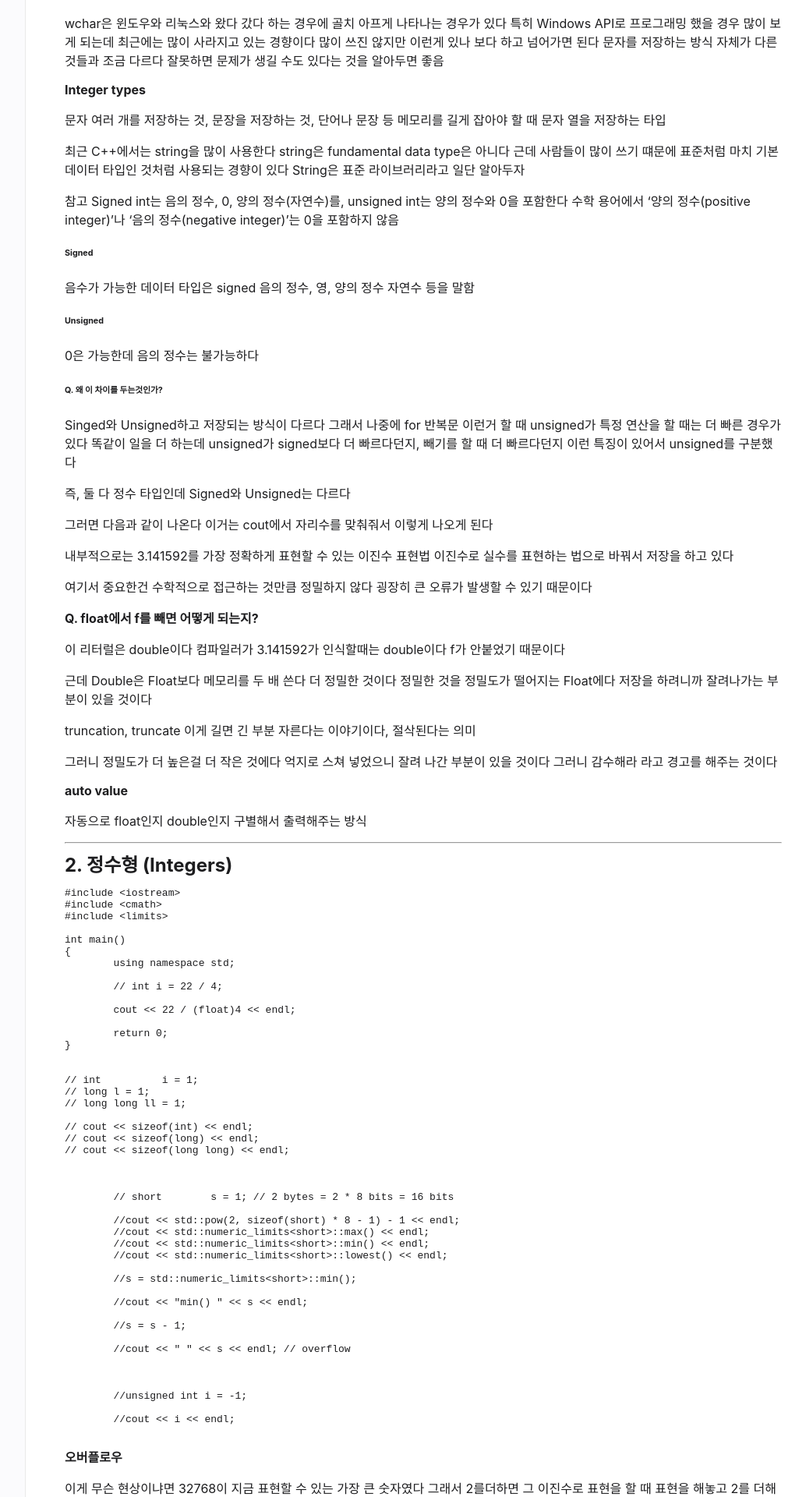
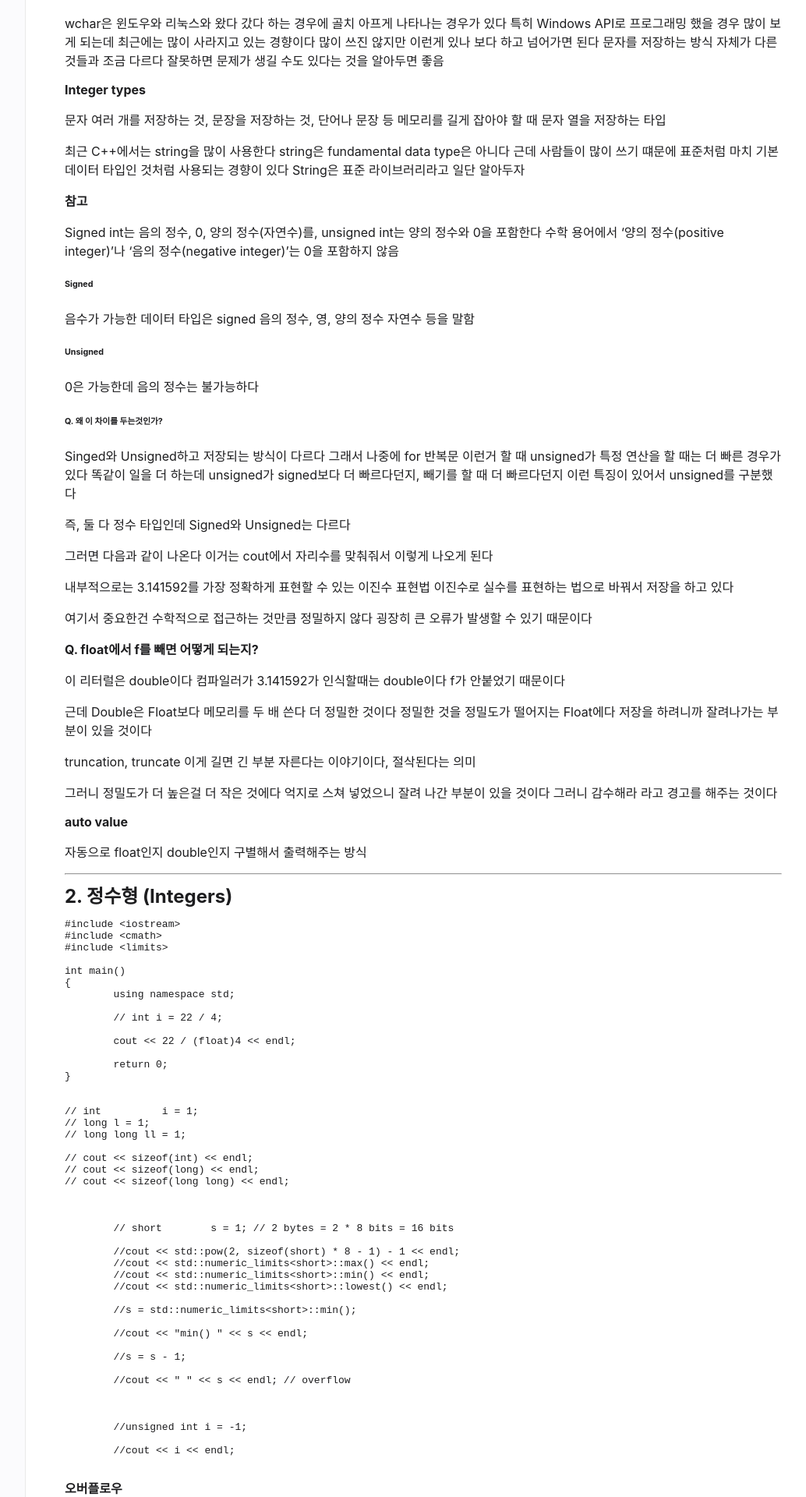
Before and after one commit to KimDongGun324/kimdonggun324.github.io, a Jekyll site: the page built from daily-study/posts/2025/12/18.md, in a window 1280 px wide. Shown: the part 784-2704 px from the top of the page at 78% size, without its empty margins (227-1261 px from the left). Built offline with Jekyll 4.4.1, drawn with Linux system fonts in a browser that asks for light colours; some web fonts are replaced; our own code applies the rules of GitHub Pages for plain Markdown files.

Commit message:
Update 18.md

```diff
--- a/daily-study/posts/2025/12/18.md
+++ b/daily-study/posts/2025/12/18.md
@@ -65,7 +65,7 @@ string은 fundamental data type은 아니다 근데 사람들이 많이 쓰기
 String은 표준 라이브러리라고 일단 알아두자
 
 
-참고
+#### 참고
 Signed int는 음의 정수, 0, 양의 정수(자연수)를, unsigned int는 양의 정수와 0을 포함한다
 수학 용어에서 '양의 정수(positive integer)'나 '음의 정수(negative integer)'는 0을 포함하지 않음
 
```
